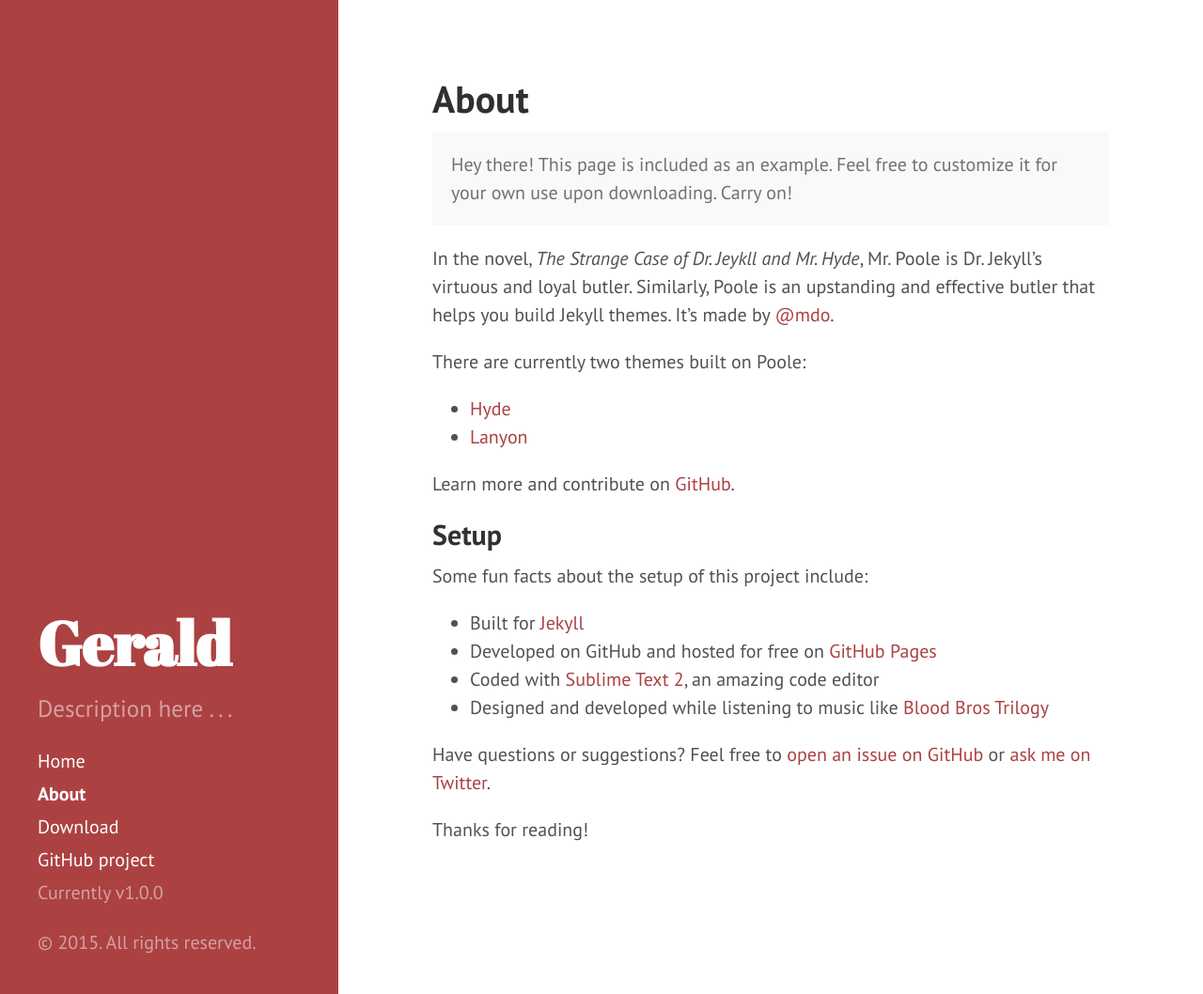
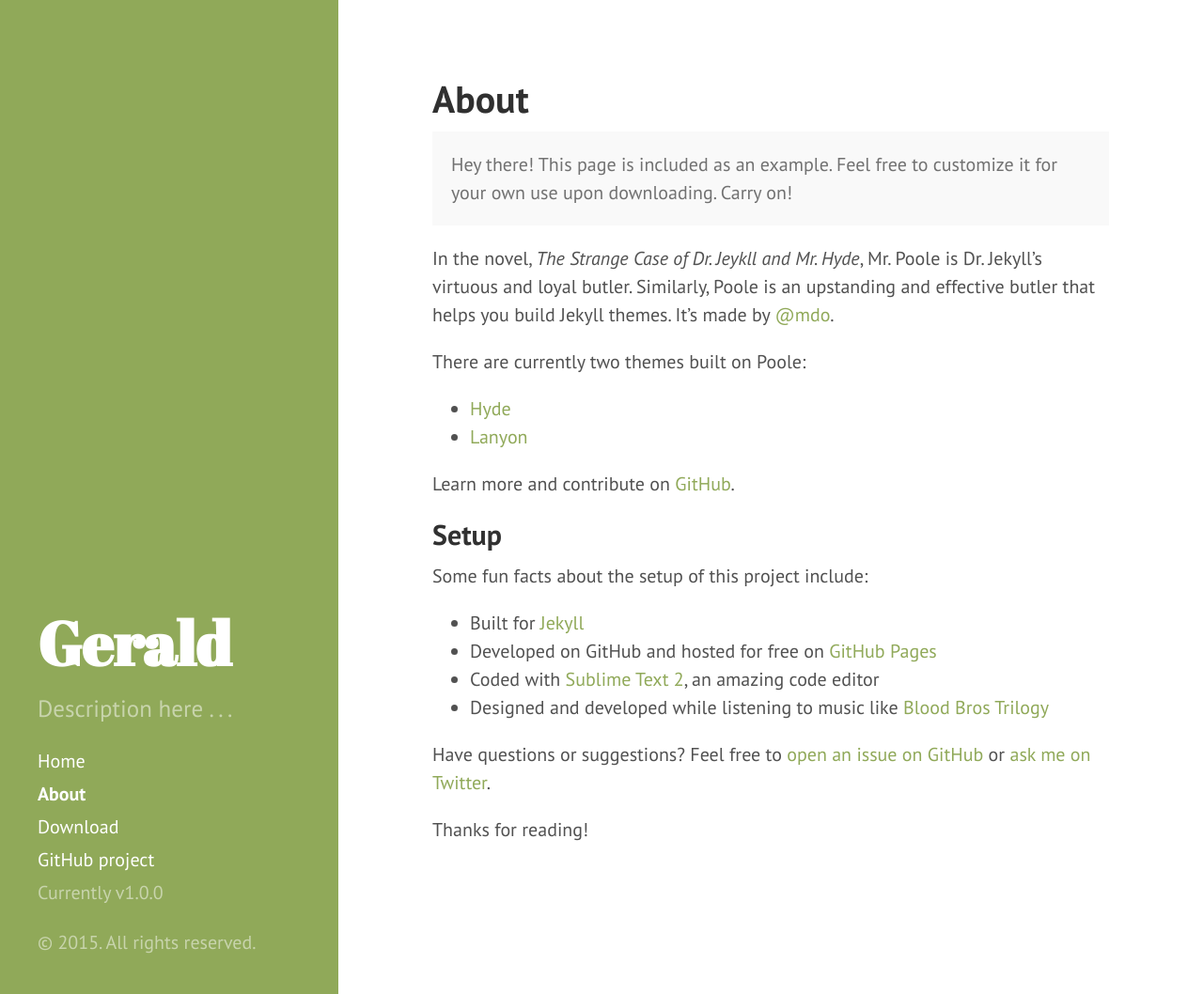
Before and after one commit to geraldnz/geraldnz.github.com, a Jekyll site: the page built from about.md, in a window 1280 px wide and 1058 px high. Shown: the whole window at 94% size. Built offline with Jekyll 4.4.1, drawn with Linux system fonts in a browser that asks for light colours; Markdown is read by kramdown in place of the engine named in the settings.

Commit message:
Update default.html

```diff
--- a/_layouts/default.html
+++ b/_layouts/default.html
@@ -3,7 +3,7 @@
 
   {% include head.html %}
 
-<body class="theme-base-08">
+<body class="theme-base-0b">
 
     {% include sidebar.html %}
 
```
